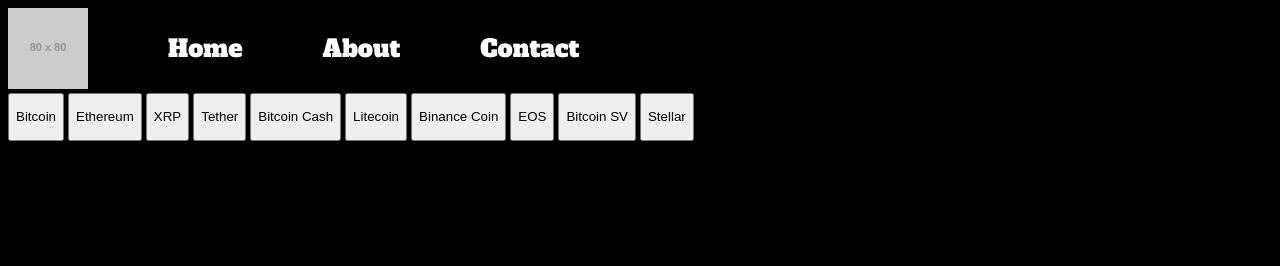
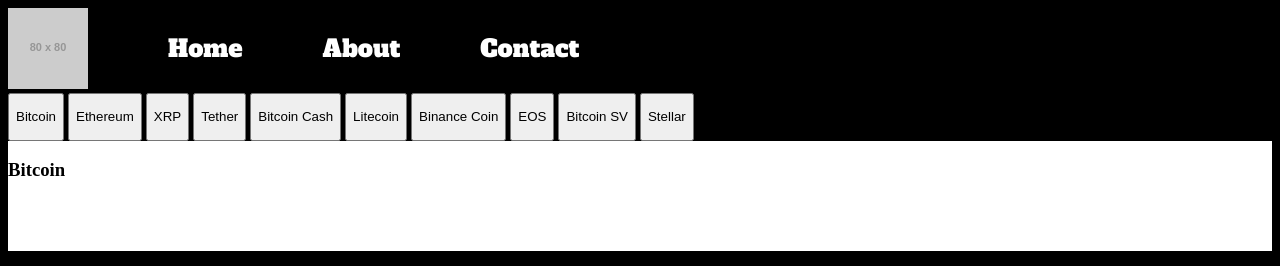
Before and after one commit to tully4school/SchoolProject3, a plain HTML site: page index.html in a window 1280 px wide. Both pictures are taken after a click on the button "Bitcoin". Drawn offline with Linux system fonts and the light colour scheme; placeholder pictures from the web are drawn by us.

Commit message:
kind of got the code to work for the tabs but now working on the api

```diff
--- a/main.js
+++ b/main.js
@@ -1,7 +1,8 @@
 console.log("we are connected!")
     // evt.preventDefault()
-let tabLinks = document.querySelector(".tabLinks")
-let tabContent = document.querySelector(".tabContent")
+let tabLinks = document.querySelectorAll(".tabLinks")
+let tabContent = document.querySelectorAll(".tabContent")
+
 
 // tablinks.forEach(function(opener) {
 // change.addEventListener("click", openTabs);
@@ -9,9 +10,34 @@ let tabContent = document.querySelector(".tabContent")
 // });
 
 // for (let i = 0;)
+// tabLinks.forEach(function(listener){
+// 	tabLinks.addEventListener("click", function(evt) {
+//     evt.preventDefault()
+//     console.log(evt)
+// })
+// }
+
 tabLinks.forEach(function(listener){
-	tabLinks.addEventListener("click", function(evt) {
-    evt.preventDefault()
-    console.log(evt)
+	listener.addEventListener("click", open, function(evt){
+		evt.preventDefault()
+		console.log(evt)
+	})
 })
+
+//the function to open each tab by removing an active class of another
+
+function open(openTab){
+	let currentBtn = openTab.currentTarget; //found out about currentTarget from https://developer.mozilla.org/en-US/docs/Web/API/EventTarget
+	let coin = currentBtn.dataset.coin; // choosing the data-coin attribute
+//stating that any time i click on another button it removes the class from the current target
+	tabContent.forEach(function(addClass){
+		addClass.classList.remove("active")
+	})
+	tabLinks.forEach(function(removeClass){
+		removeClass.classList.remove("active")
+	})
+//stating that any button i push will add the class of active
+	document.querySelector('#' + coin).classList.add("active")
+
+	currentBtn.classList.add("active")
 }
--- a/style.css
+++ b/style.css
@@ -19,3 +19,11 @@ a {
 	font-family: 'Alfa Slab One', cursive;
 	padding: 0 40px;
 }
+.tabContent.active {
+   background-color: white;
+   z-index: 0;
+   border-right: 0px;
+   border-left: 0px;
+   height: 110px;
+   bottom: 0px;
+   overflow: hidden;
```
